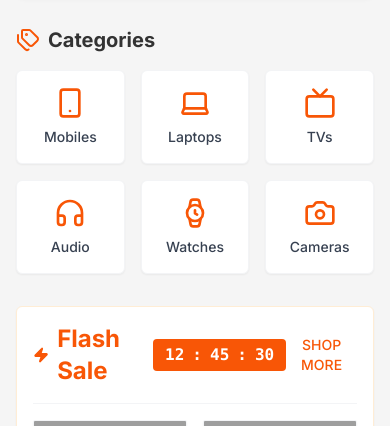
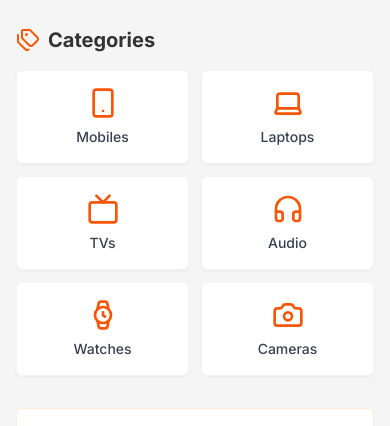
Before and after one commit to SanmuganathanLathusan/Buyzaar, a React (Vite) app in the folder fronend/: page / in a window 390 px wide. Shown: the part 346-772 px from the top of the page. Built offline with nearby package versions, Linux system fonts and the light colour scheme; no server answers; grey boxes are pictures that could not be loaded.

Commit message:
modified src/pages/Home.jsx file

```diff
--- a/fronend/src/pages/Home.jsx
+++ b/fronend/src/pages/Home.jsx
@@ -78,7 +78,7 @@
             <Tags className="w-6 h-6 text-primary" />
             <h2 className="text-xl font-bold dark:text-white">Categories</h2>
           </div>
-          <div className="grid grid-cols-3 sm:grid-cols-6 gap-4">
+          <div className="grid grid-cols-2 sm:grid-cols-3 lg:grid-cols-6 gap-3 sm:gap-4">
             {CATEGORIES.map(cat => {
               const Icon = CATEGORY_ICONS[cat.name] || Tags;
               return (
```
